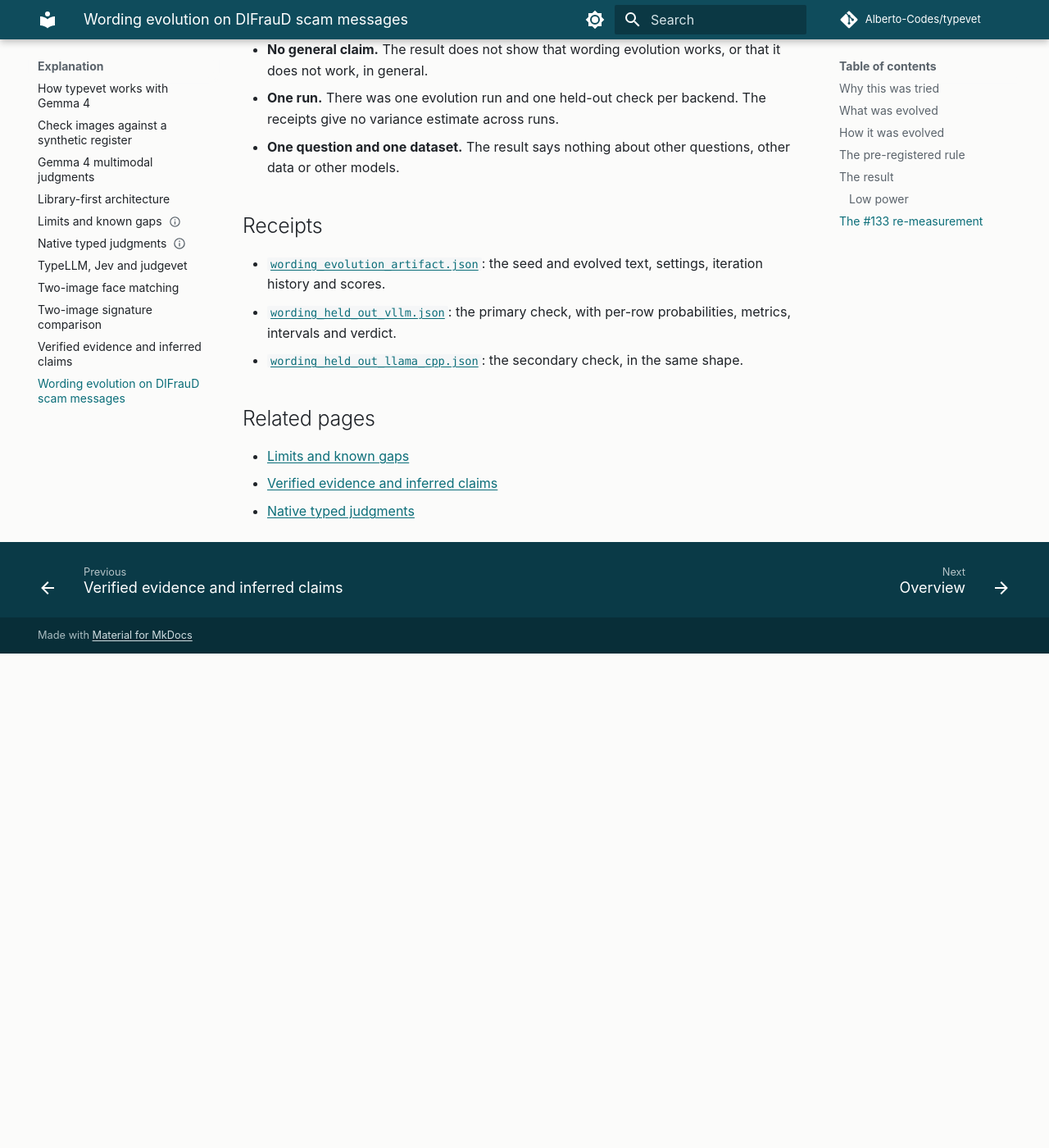
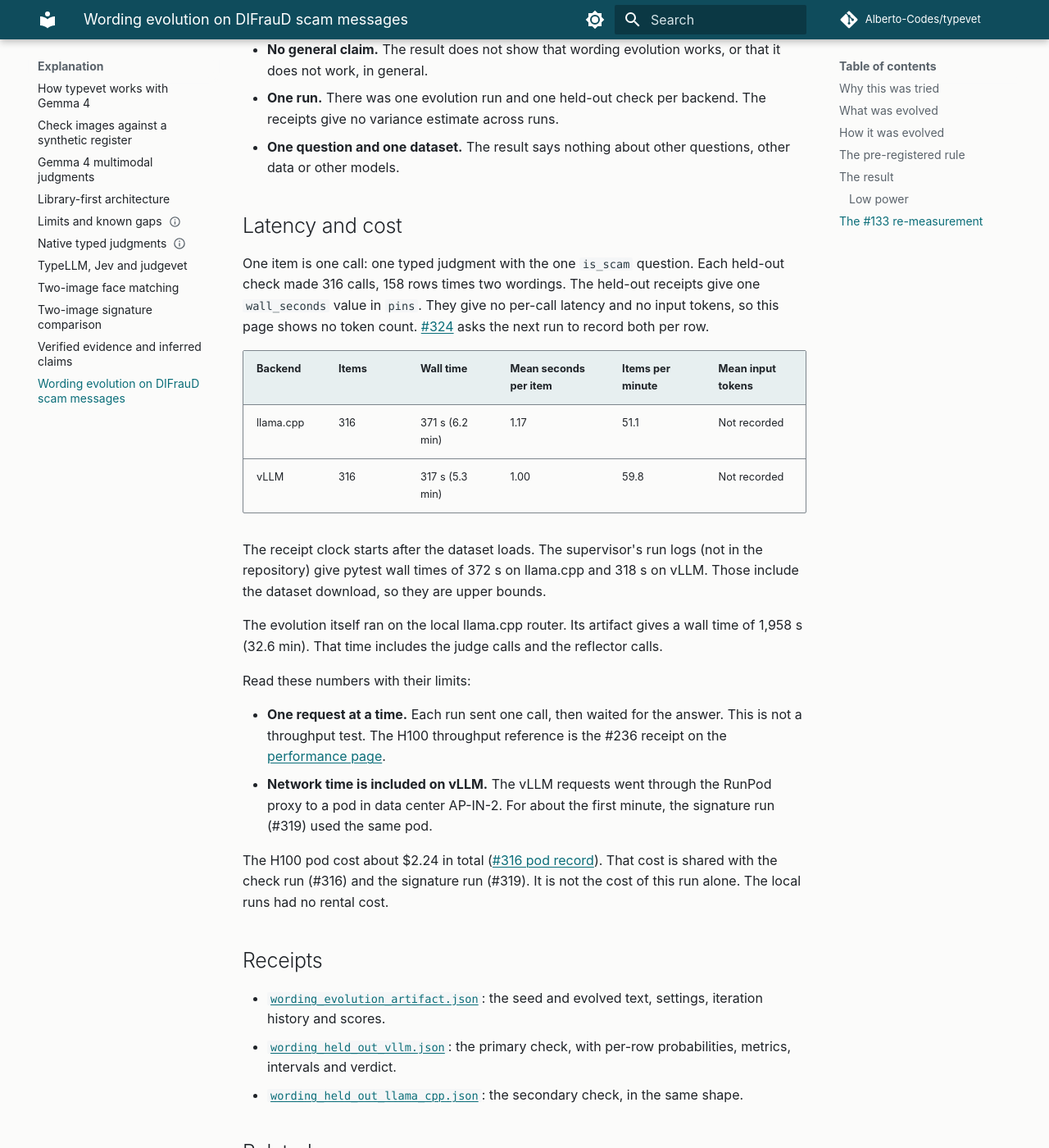
Before and after one commit to Alberto-Codes/typevet, an MkDocs documentation site: the page built from docs/explanation/wording-evolution-difraud.md, in a window 1280 px wide and 1400 px high, scrolled down 4763 px. Shown: the whole window at 82% size. Built offline with MkDocs 1.6.1 and Material for MkDocs 9.7.7, drawn with Linux system fonts in a browser that asks for light colours; comment, search, counter and statistics services are not loaded; before the commit the page ends 5560 px from its top, so only the background shows below that.

Commit message:
docs(explanation): latency and cost of the 0.4.0 experiments
Adds a "Latency and cost" section to the check, signature and wording
evolution pages: items, wall time, seconds and items per minute, and
mean input tokens per backend, from the committed receipts. States that
the runs sent one request at a time, that vLLM network time through the
RunPod proxy is included, and that the #236 receipt is the H100
throughput reference. The shared pod cost about $2.24.

Closes #326

Generated-By: claude-opus-5-5 (via Claude Code Agent tool, builder)
Co-Authored-By: Claude Opus 5.5 <noreply@anthropic.com>
Claude-Session: https://claude.ai/code/session_014XgEGEaFzhfNvCY6eVZJC6

```diff
--- a/docs/explanation/wording-evolution-difraud.md
+++ b/docs/explanation/wording-evolution-difraud.md
@@ -179,6 +179,42 @@ contradict it.
 - **One question and one dataset.** The result says nothing about other
   questions, other data or other models.
 
+## Latency and cost
+
+One item is one call: one typed judgment with the one `is_scam` question.
+Each held-out check made 316 calls, 158 rows times two wordings. The
+held-out receipts give one `wall_seconds` value in `pins`. They give no
+per-call latency and no input tokens, so this page shows no token count.
+[#324](https://github.com/Alberto-Codes/typevet/issues/324) asks the next
+run to record both per row.
+
+| Backend | Items | Wall time | Mean seconds per item | Items per minute | Mean input tokens |
+|---|---|---|---|---|---|
+| llama.cpp | 316 | 371 s (6.2 min) | 1.17 | 51.1 | Not recorded |
+| vLLM | 316 | 317 s (5.3 min) | 1.00 | 59.8 | Not recorded |
+
+The receipt clock starts after the dataset loads. The supervisor's run logs
+(not in the repository) give pytest wall times of 372 s on llama.cpp and
+318 s on vLLM. Those include the dataset download, so they are upper bounds.
+
+The evolution itself ran on the local llama.cpp router. Its artifact gives a
+wall time of 1,958 s (32.6 min). That time includes the judge calls and the
+reflector calls.
+
+Read these numbers with their limits:
+
+- **One request at a time.** Each run sent one call, then waited for the
+  answer. This is not a throughput test. The H100 throughput reference is the
+  #236 receipt on the [performance page](../reference/performance.md).
+- **Network time is included on vLLM.** The vLLM requests went through the
+  RunPod proxy to a pod in data center AP-IN-2. For about the first minute,
+  the signature run (#319) used the same pod.
+
+The H100 pod cost about $2.24 in total
+([#316 pod record](https://github.com/Alberto-Codes/typevet/issues/316#issuecomment-5914299864)).
+That cost is shared with the check run (#316) and the signature run (#319).
+It is not the cost of this run alone. The local runs had no rental cost.
+
 ## Receipts
 
 - [`wording_evolution_artifact.json`](https://github.com/Alberto-Codes/typevet/blob/main/evals/fixtures/difraud/receipts/wording_evolution_artifact.json):
```
Also changed, not shown: docs/explanation/check-register-matching.md (+27 -0 lines), docs/explanation/two-image-signature-comparison.md (+27 -0 lines).
